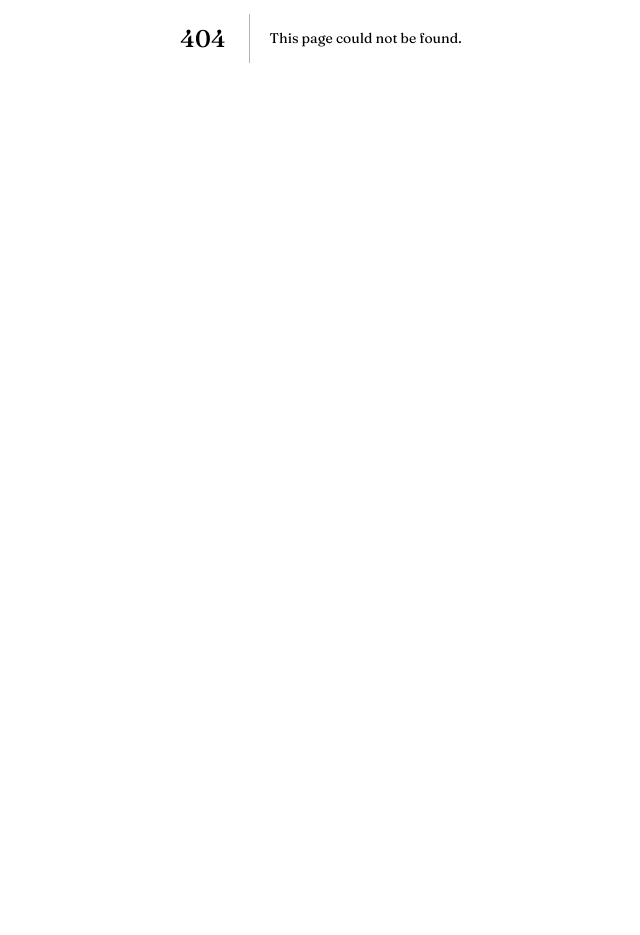
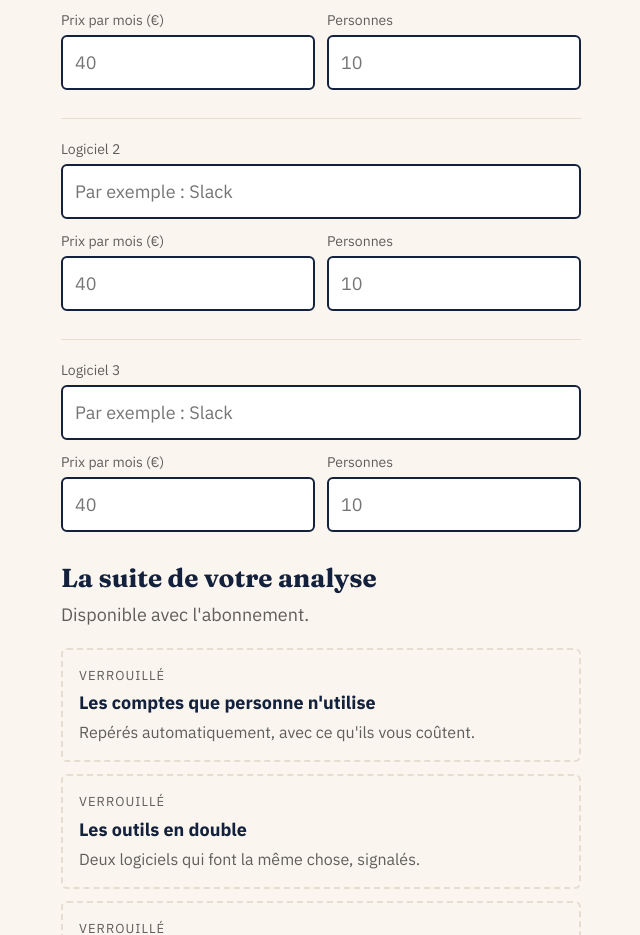
Before and after one commit to matheol-cloud/licences, a Next.js app: page /apercu in a window 1280 px wide. Before the commit this address had no page. Shown: the part 362-1297 px from the top of the page, without its empty margins (319-959 px from the left). Before the commit the page ends 800 px from the top, so only its background shows below. Built offline with nearby package versions, Linux system fonts and the light colour scheme.

Commit message:
Create page.tsx

```diff
--- /dev/null
+++ b/app/apercu/page.tsx
@@ -0,0 +1,239 @@
+"use client";
+
+import { useState } from "react";
+
+type Ligne = { nom: string; prix: string; users: string };
+
+const LIGNES_VIDES: Ligne[] = [
+  { nom: "", prix: "", users: "" },
+  { nom: "", prix: "", users: "" },
+  { nom: "", prix: "", users: "" },
+];
+
+function nombre(s: string): number {
+  const n = parseFloat(s.replace(",", "."));
+  return Number.isFinite(n) && n > 0 ? n : 0;
+}
+
+function euros(n: number): string {
+  return (
+    n.toLocaleString("fr-FR", { maximumFractionDigits: 0 }) + "\u00a0€"
+  );
+}
+
+const champ = {
+  width: "100%",
+  padding: "14px 12px",
+  fontFamily: "inherit",
+  fontSize: 18,
+  color: "var(--bleu)",
+  background: "#ffffff",
+  border: "2px solid var(--bleu)",
+  borderRadius: 6,
+} as const;
+
+const etiquette = {
+  display: "block",
+  margin: "0 0 4px",
+  fontSize: 14,
+  color: "var(--pierre)",
+} as const;
+
+const VERROUILLE = [
+  {
+    titre: "Les comptes que personne n'utilise",
+    texte: "Repérés automatiquement, avec ce qu'ils vous coûtent.",
+  },
+  {
+    titre: "Les outils en double",
+    texte: "Deux logiciels qui font la même chose, signalés.",
+  },
+  {
+    titre: "Les rappels avant renouvellement",
+    texte: "Un e-mail avant chaque échéance annuelle.",
+  },
+  {
+    titre: "Tous vos abonnements",
+    texte: "Sans limite, saisis à la main ou lus depuis vos relevés.",
+  },
+];
+
+export default function Apercu() {
+  const [lignes, setLignes] = useState<Ligne[]>(LIGNES_VIDES);
+
+  function modifier(i: number, cle: keyof Ligne, valeur: string) {
+    setLignes(lignes.map((l, k) => (k === i ? { ...l, [cle]: valeur } : l)));
+  }
+
+  const total = lignes.reduce((somme, l) => somme + nombre(l.prix) * 12, 0);
+
+  return (
+    <main style={{ maxWidth: 560, margin: "0 auto", padding: "40px 20px 56px" }}>
+      <p
+        style={{
+          margin: "0 0 20px",
+          fontSize: 15,
+          letterSpacing: "0.08em",
+          textTransform: "uppercase",
+          color: "var(--pierre)",
+        }}
+      >
+        Extrait gratuit
+      </p>
+
+      <h1 style={{ fontSize: 34, margin: "0 0 16px" }}>
+        Ce que vos logiciels vous coûtent vraiment.
+      </h1>
+
+      <p style={{ margin: "0 0 32px", color: "var(--pierre)" }}>
+        Saisissez jusqu&apos;à 3 logiciels payants. Le calcul se fait sur votre
+        téléphone, rien n&apos;est enregistré.
+      </p>
+
+      <div style={{ display: "grid", gap: 28, marginBottom: 32 }}>
+        {lignes.map((l, i) => {
+          const prix = nombre(l.prix);
+          const users = Math.round(nombre(l.users));
+          const annuel = prix * 12;
+          return (
+            <div
+              key={i}
+              style={{ paddingTop: 20, borderTop: "1px solid var(--filet)" }}
+            >
+              <label style={etiquette} htmlFor={`nom-${i}`}>
+                Logiciel {i + 1}
+              </label>
+              <input
+                id={`nom-${i}`}
+                type="text"
+                value={l.nom}
+                maxLength={60}
+                placeholder="Par exemple : Slack"
+                onChange={(e) => modifier(i, "nom", e.target.value)}
+                style={{ ...champ, marginBottom: 12 }}
+              />
+              <div
+                style={{
+                  display: "grid",
+                  gridTemplateColumns: "1fr 1fr",
+                  gap: 12,
+                }}
+              >
+                <div>
+                  <label style={etiquette} htmlFor={`prix-${i}`}>
+                    Prix par mois (€)
+                  </label>
+                  <input
+                    id={`prix-${i}`}
+                    type="text"
+                    inputMode="decimal"
+                    value={l.prix}
+                    maxLength={8}
+                    placeholder="40"
+                    onChange={(e) => modifier(i, "prix", e.target.value)}
+                    style={champ}
+                  />
+                </div>
+                <div>
+                  <label style={etiquette} htmlFor={`users-${i}`}>
+                    Personnes
+                  </label>
+                  <input
+                    id={`users-${i}`}
+                    type="text"
+                    inputMode="numeric"
+                    value={l.users}
+                    maxLength={4}
+                    placeholder="10"
+                    onChange={(e) => modifier(i, "users", e.target.value)}
+                    style={champ}
+                  />
+                </div>
+              </div>
+
+              {prix > 0 && (
+                <p style={{ margin: "14px 0 0" }}>
+                  <strong>{euros(annuel)}</strong> par an
+                  {users > 0 && (
+                    <>
+                      , soit{" "}
+                      <strong style={{ color: "var(--brique)" }}>
+                        {euros(annuel / users)}
+                      </strong>{" "}
+                      par personne
+                    </>
+                  )}
+                  .
+                </p>
+              )}
+            </div>
+          );
+        })}
+      </div>
+
+      {total > 0 && (
+        <section
+          style={{
+            margin: "0 0 48px",
+            padding: "24px 0",
+            borderTop: "1px solid var(--filet)",
+            borderBottom: "1px solid var(--filet)",
+          }}
+        >
+          <p style={{ margin: "0 0 8px", color: "var(--pierre)", fontSize: 16 }}>
+            Total de ces logiciels
+          </p>
+          <p
+            style={{
+              margin: 0,
+              fontFamily: "var(--font-titre), Georgia, serif",
+              fontSize: 48,
+              fontWeight: 700,
+              lineHeight: 1,
+              color: "var(--brique)",
+            }}
+          >
+            {euros(total)}
+          </p>
+          <p style={{ margin: "8px 0 0" }}>par an.</p>
+        </section>
+      )}
+
+      <h2 style={{ fontSize: 26, margin: "0 0 8px" }}>
+        La suite de votre analyse
+      </h2>
+      <p style={{ margin: "0 0 20px", color: "var(--pierre)" }}>
+        Disponible avec l&apos;abonnement.
+      </p>
+
+      <ul style={{ margin: 0, padding: 0, listStyle: "none", display: "grid", gap: 12 }}>
+        {VERROUILLE.map((v) => (
+          <li
+            key={v.titre}
+            style={{
+              padding: "16px",
+              border: "2px dashed var(--filet)",
+              borderRadius: 6,
+              color: "var(--pierre)",
+            }}
+          >
+            <p
+              style={{
+                margin: "0 0 4px",
+                fontSize: 13,
+                letterSpacing: "0.08em",
+                textTransform: "uppercase",
+              }}
+            >
+              Verrouillé
+            </p>
+            <p style={{ margin: "0 0 4px", fontWeight: 700, color: "var(--bleu)" }}>
+              {v.titre}
+            </p>
+            <p style={{ margin: 0, fontSize: 16 }}>{v.texte}</p>
+          </li>
+        ))}
+      </ul>
+    </main>
+  );
+}
```
